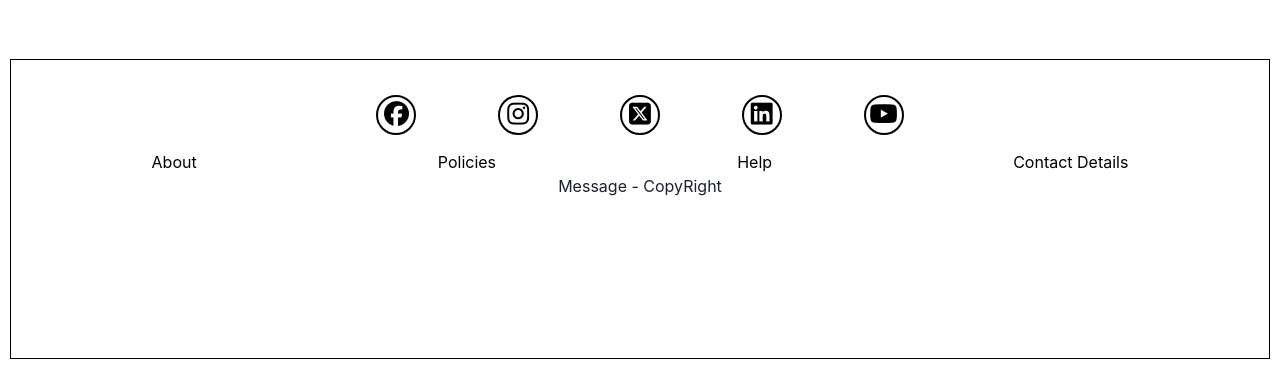
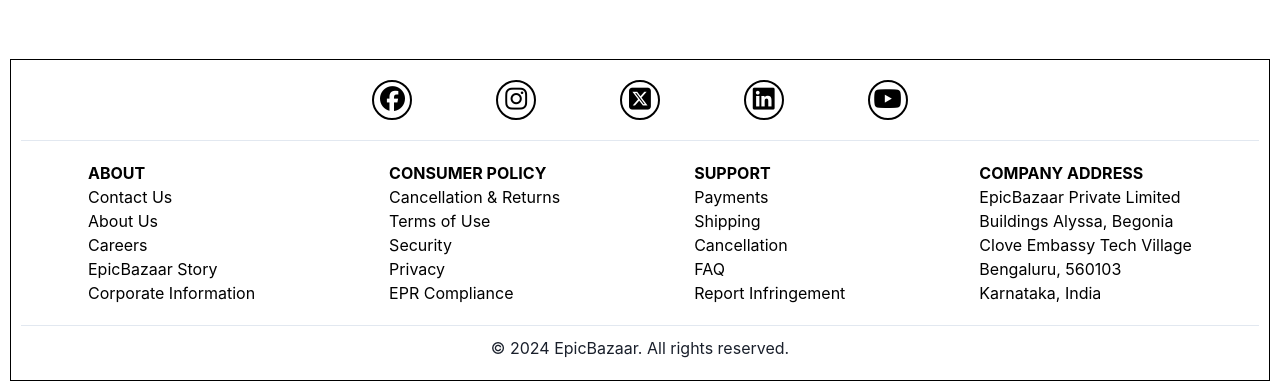
Before and after one commit to heyasif/logic-alchemist-5678, a React (Vite) app: page / in a window 1280 px wide. Shown: the part 2157-2545 px from the top of the page. Built offline with nearby package versions, Linux system fonts and the light colour scheme; data requests are answered from the project's data file.

Commit message:
Home Page Categories Added

```diff
--- a/src/Rantu/Footer.jsx
+++ b/src/Rantu/Footer.jsx
@@ -2,21 +2,60 @@
 
 const Footer = () => {
     return (
-        <div style={{width:"100%", height:"300px", padding:"20px", border: "1px solid black"}} >
-            <div style={{color:"black",width: "50%", margin:"0 auto", height:"70px", display:"flex", justifyContent:"space-around", alignItems:"center"}} >
+        <div style={{width:"100%", height:"auto", padding:"10px", border: "1px solid black"}} >
+            <div style={{color:"black",width: "50%", margin:"0 auto", height:"70px", display:"flex", justifyContent:"space-around", alignItems:"center", paddingBottom:"10px"}} >
             <i style={{fontSize:"25px", borderRadius:"50%", border: "2px solid black", height:"40px", width:"40px", display:"flex", justifyContent:"center", alignItems:"center"}} class="fa-brands fa-facebook"></i>
             <i style={{fontSize:"25px", borderRadius:"50%", border: "2px solid black", height:"40px", width:"40px", display:"flex", justifyContent:"center", alignItems:"center"}} class="fa-brands fa-instagram"></i>
             <i style={{fontSize:"25px", borderRadius:"50%", border: "2px solid black", height:"40px", width:"40px", display:"flex", justifyContent:"center", alignItems:"center"}} class="fa-brands fa-square-x-twitter"></i>
             <i style={{fontSize:"25px", borderRadius:"50%", border: "2px solid black", height:"40px", width:"40px", display:"flex", justifyContent:"center", alignItems:"center"}} class="fa-brands fa-linkedin"></i>
             <i style={{fontSize:"25px", borderRadius:"50%", border: "2px solid black", height:"40px", width:"40px", display:"flex", justifyContent:"center", alignItems:"center"}} class="fa-brands fa-youtube"></i>
             </div>
-            <div style={{display:"flex", justifyContent:"space-around", color:"black"}} >
-                <div>About</div>
-                <div>Policies</div>
-                <div>Help</div>
-                <div>Contact Details</div>
+
+            <hr/>
+
+            <div style={{display:"flex", justifyContent:"space-around", color:"black", padding: "20px 0"}} >
+                <div style={{textAlign:"left"}} >
+                    <h3 style={{fontWeight:"bold"}}>ABOUT</h3>
+                    <p>Contact Us</p>
+                    <p>About Us</p>
+                    <p>Careers</p>
+                    <p>EpicBazaar Story</p>
+                    <p>Corporate Information</p>
+                </div>
+
+                <div style={{textAlign:"left"}}>
+                     <h3 style={{fontWeight:"bold"}}>CONSUMER POLICY</h3>
+                     <p>Cancellation & Returns</p>
+                     <p>Terms of Use</p>
+                     <p>Security</p>
+                     <p>Privacy</p>
+                     <p>EPR Compliance</p>
+                </div>
+
+                <div style={{textAlign:"left"}}>
+                    <h3 style={{fontWeight:"bold"}}>SUPPORT</h3>
+                    <p>Payments</p>
+                    <p>Shipping</p>
+                    <p>Cancellation</p>
+                    <p>FAQ</p>
+                    <p>Report Infringement</p>
+                </div>
+
+                <div style={{textAlign:"left"}}>
+                    <h3 style={{fontWeight:"bold"}} >COMPANY ADDRESS</h3>
+                    <p>EpicBazaar Private Limited</p>
+                    <p>Buildings Alyssa, Begonia</p>
+                    <p>Clove Embassy Tech Village</p>
+                    <p>Bengaluru, 560103</p>
+                    <p>Karnataka, India</p>
+                </div>
             </div>
-            <div>Message - CopyRight</div>
+
+            <hr/>
+
+            <div style={{textAlign:"center", padding:"10px 0"}} >
+                <h3>© 2024 EpicBazaar. All rights reserved.</h3>
+            </div>
 
         </div>
     )
```
